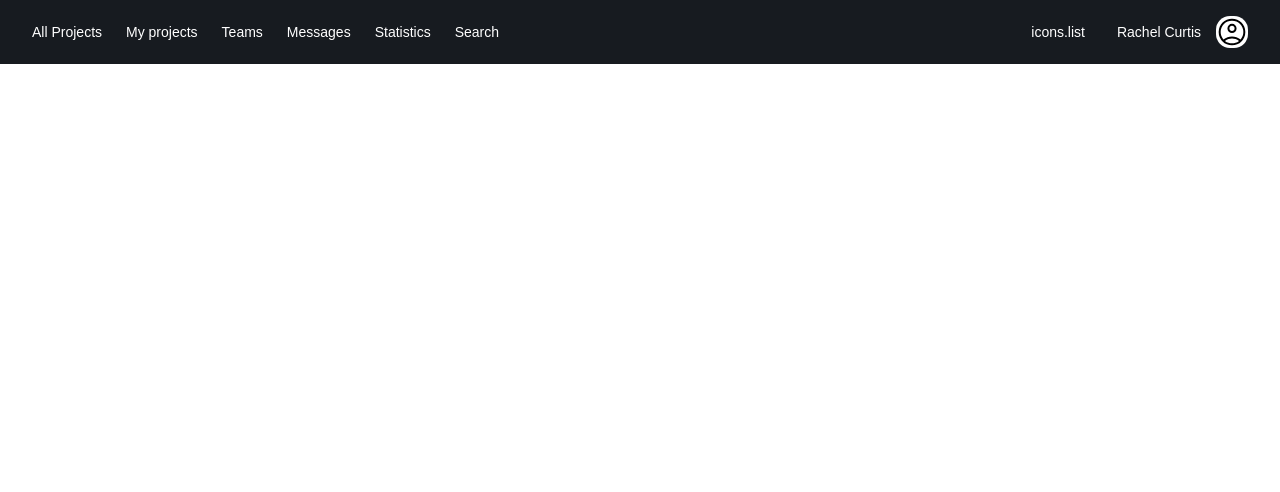
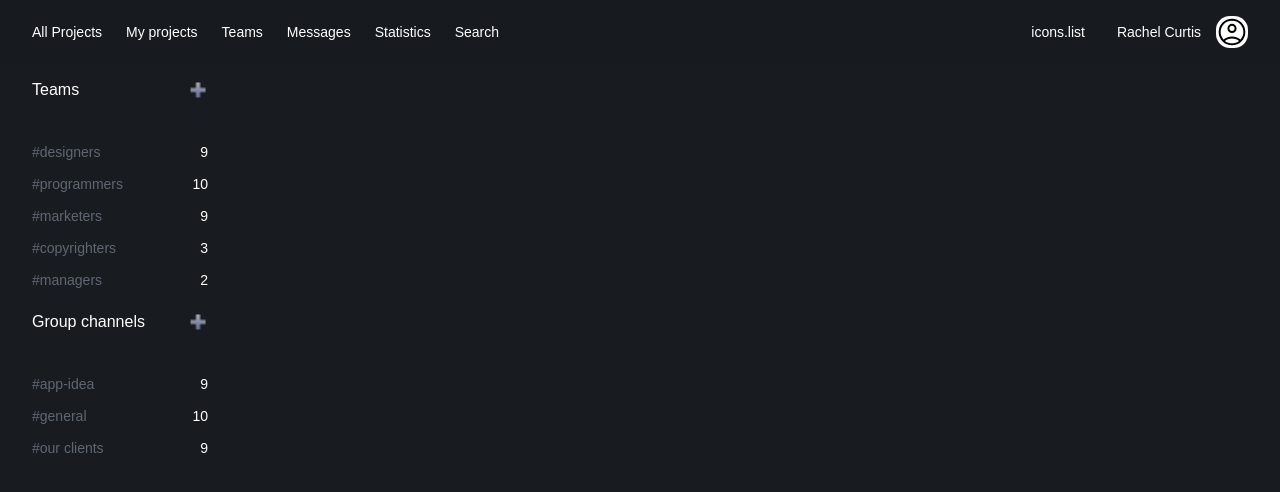
Before and after one commit to taras-hevko-vitech/chat-deem, a React (Create React App) app in the folder client/: page / in a window 1280 px wide. Shown: the top 492 px of the page. Built offline with nearby package versions, Linux system fonts and the light colour scheme.

Commit message:
CA-3 implement Teams component view

```diff
--- a/client/src/App.js
+++ b/client/src/App.js
@@ -1,11 +1,15 @@
 import './App.scss';
 import AppHeaderComponent from "./components/AppHeaderComponent/AppHeaderComponent";
+import Teams from "./components/Teams/Teams";
 
 function App() {
 
     return (
         <div className="App">
             <AppHeaderComponent/>
+            <div className="main">
+                <Teams />
+            </div>
         </div>
     );
 }
--- a/client/src/App.scss
+++ b/client/src/App.scss
@@ -11,6 +11,7 @@ ul {
   left: 0;
   right: 0;
   bottom: 0;
+  background: #181c20;
 
   > .App {
     box-sizing: border-box;
@@ -29,6 +30,11 @@ ul {
       padding: 16px 32px;
       margin: 0 auto;
     }
+    .main {
+      display: flex;
+      min-height: calc(100vh - 64px);
+      height: 100%;
+    }
   }
 }
 
--- /dev/null
+++ b/client/src/components/Teams/ChannelsList.jsx
@@ -0,0 +1,40 @@
+import React from 'react';
+import plusIcon from "../../assets/images/icon-add.png";
+
+function ChannelsList({ props }) {
+    const channelsList = [
+        {
+            title: "#app-idea",
+            messageCount: 9
+        },
+        {
+            title: "#general",
+            messageCount: 10
+        },
+        {
+            title: "#our clients",
+            messageCount: 9
+        }
+    ]
+
+    return (
+        <div className="channels">
+            <div className="container">
+                <div className="channels-header">
+                    <div className="title">Group channels</div>
+                    <img src={plusIcon} alt="plus" className="plus-icon" />
+                </div>
+            </div>
+            <div>
+                {channelsList.map((channel, i) => (
+                    <div className="topic">
+                        <div className="topic-title">{channel.title}</div>
+                        <div>{channel.messageCount}</div>
+                    </div>
+                ))}
+            </div>
+        </div>
+    );
+}
+
+export default ChannelsList;
--- /dev/null
+++ b/client/src/components/Teams/Teams.jsx
@@ -0,0 +1,51 @@
+import React from 'react';
+import "./Teams.scss"
+import plusIcon from "../../assets/images/icon-add.png"
+import ChannelsList from "./ChannelsList";
+
+function Teams({ props }) {
+    const teamsList = [
+        {
+            title: "#designers",
+            messageCount: 9
+        },
+        {
+            title: "#programmers",
+            messageCount: 10
+        },
+        {
+            title: "#marketers",
+            messageCount: 9
+        },
+        {
+            title: "#copyrighters",
+            messageCount: 3
+        },
+        {
+            title: "#managers",
+            messageCount: 2
+        },
+    ]
+
+    return (
+        <div className="teams">
+            <div className="container">
+                <div className="teams-header">
+                    <div className="title">Teams</div>
+                    <img src={plusIcon} alt="plus" className="plus-icon"/>
+                </div>
+            </div>
+            <div>
+                {teamsList.map((team, i) => (
+                    <div className="topic">
+                        <div className="topic-title">{team.title}</div>
+                        <div>{team.messageCount}</div>
+                    </div>
+                ))}
+            </div>
+            <ChannelsList />
+        </div>
+    );
+}
+
+export default Teams;
--- /dev/null
+++ b/client/src/components/Teams/Teams.scss
@@ -0,0 +1,56 @@
+.teams {
+  width: 240px;
+
+  .teams-header,
+  .channels-header {
+    display: flex;
+    justify-content: space-between;
+    align-items: center;
+    margin-bottom: 20px;
+
+    .title {
+      font-size: 16px;
+      font-weight: normal;
+      font-stretch: normal;
+      font-style: normal;
+      line-height: 1.25;
+      letter-spacing: normal;
+      color: #fff;
+    }
+
+    .plus-icon {
+      height: 20px;
+      width: 20px;
+      cursor: pointer;
+    }
+  }
+
+  .topic {
+    display: flex;
+    justify-content: space-between;
+    align-items: center;
+    padding: 6px 32px;
+    cursor: pointer;
+    transition: .1s ease-in-out;
+
+    &:hover .topic-title {
+      color: #fff;
+    }
+
+    &:hover {
+      background: #1f2326;
+    }
+
+    .topic-title {
+      font-family: Avenir, sans-serif;
+      font-size: 14px;
+      font-weight: normal;
+      font-stretch: normal;
+      font-style: normal;
+      line-height: 1.29;
+      letter-spacing: normal;
+      color: #5f6773;
+      transition: .1s ease-in-out;
+    }
+  }
+}
```
Also changed, not shown: client/src/Vector.svg (deleted), client/src/assets/images/icon-add.png (added).
